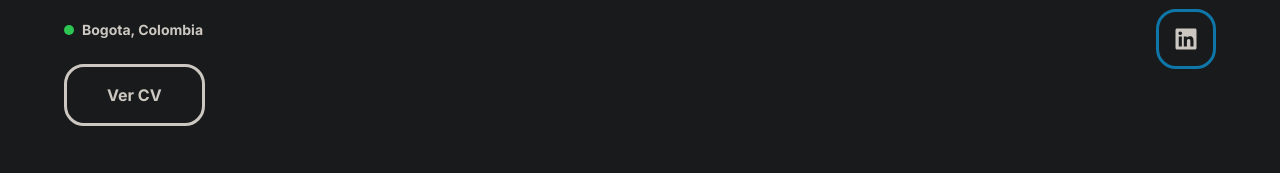
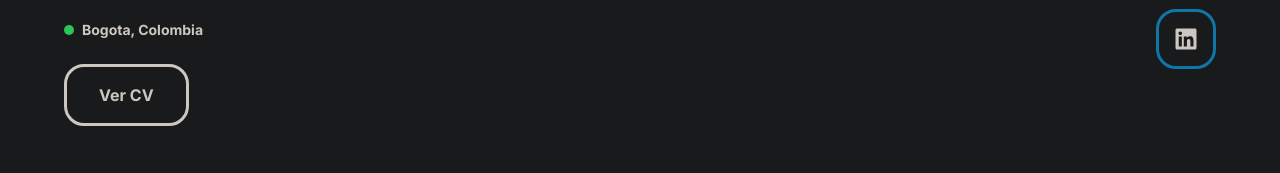
Before and after one commit to JohnFajardo-Dev/DevPortfolio, a React (Vite) app: page / in a window 1280 px wide. Shown: the part 413-586 px from the top of the page. Built offline with nearby package versions, Linux system fonts and the light colour scheme.

Commit message:
Edit button padding

```diff
--- a/src/components/Button/Button.css
+++ b/src/components/Button/Button.css
@@ -6,7 +6,7 @@
     cursor: pointer;
 }
 .button p{
-    padding: 1rem 2.5rem;
+    padding: 1rem 2rem;
     color: var(--focus-txt-color);
     font-size: 1rem;
 }
```
